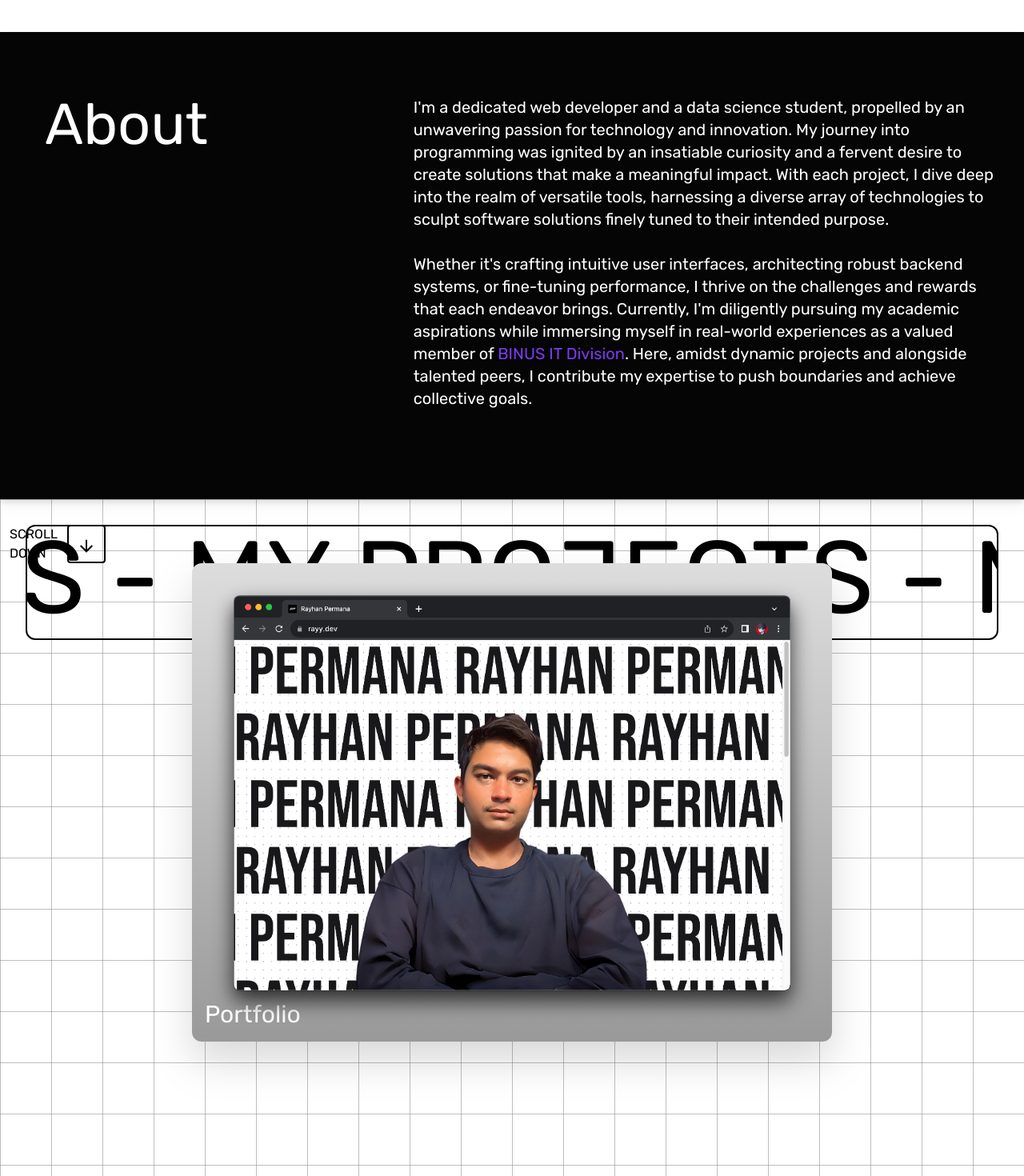
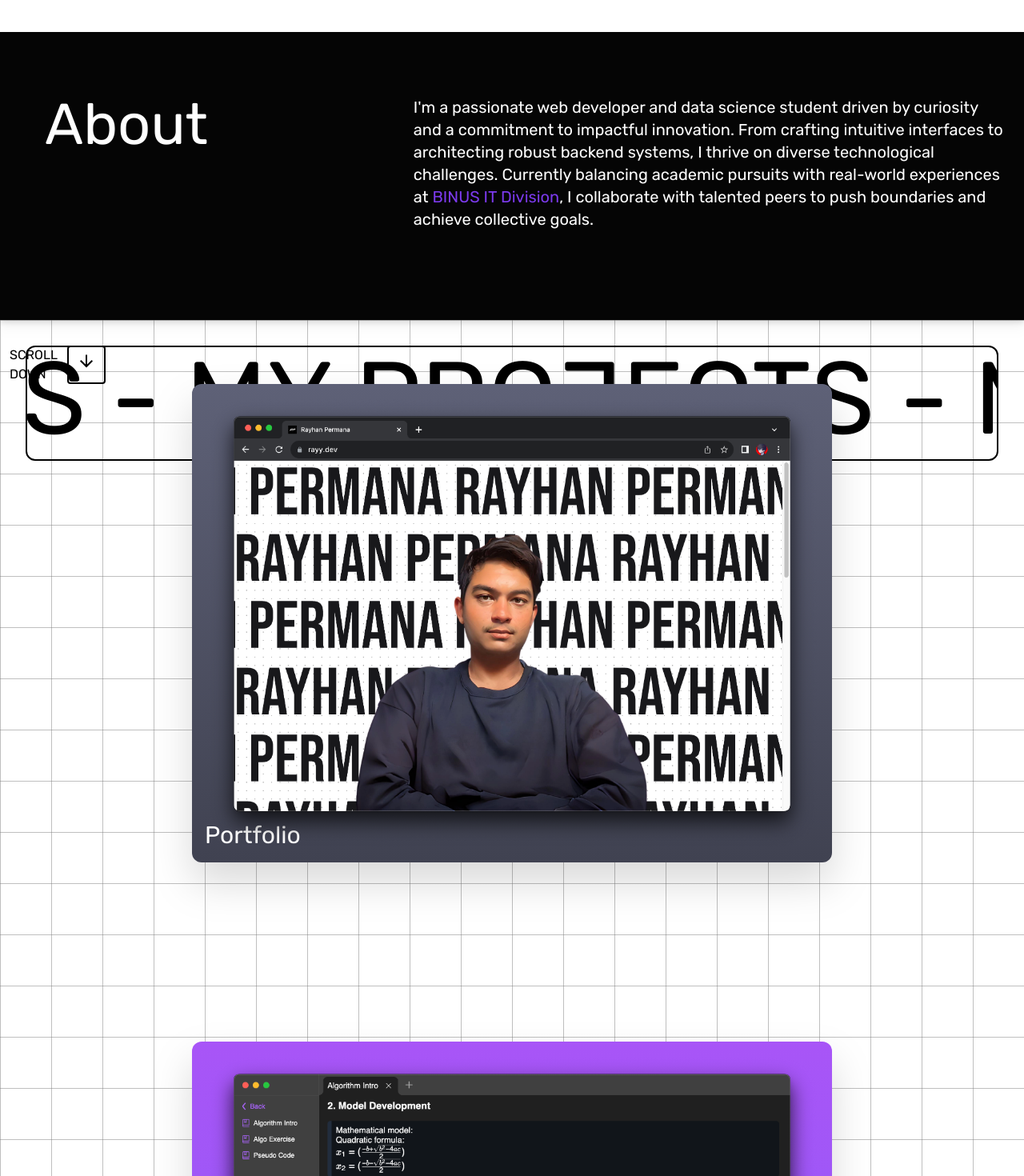
Before and after one commit to SonicRay241/my-portfolio, a Next.js app: page / in a window 1280 px wide. Shown: the part 920-2390 px from the top of the page at 80% size. Built offline with nearby package versions, Linux system fonts and the light colour scheme.

Commit message:
changed about section and changed a few project description and color

```diff
--- a/components/About/index.tsx
+++ b/components/About/index.tsx
@@ -125,16 +125,19 @@ const About: FC<{
                         {/* I&apos;m a passionate web developer adept at crafting purpose-driven software solutions using diverse tools.
                         Currently, I balance studies with a role at <a href="http://ict.binus.edu/" className="text-red-500 hover:underline">BINUS IT Division</a>,
                         thriving on collaboration and continuous learning. */}
-                        I&apos;m a dedicated web developer and a data science student, propelled by an unwavering passion for technology and innovation.
+                        {/* I&apos;m a dedicated web developer and a data science student, propelled by an unwavering passion for technology and innovation.
                         My journey into programming was ignited by an insatiable curiosity and a fervent desire to create solutions
                         that make a meaningful impact. With each project, I dive deep into the realm of versatile tools, harnessing
                         a diverse array of technologies to sculpt software solutions finely tuned to their intended purpose.
                         <br/><br/>Whether it&apos;s crafting intuitive user interfaces, architecting robust backend systems, or fine-tuning
                         performance, I thrive on the challenges and rewards that each endeavor brings. Currently, I&apos;m
                         diligently pursuing my academic aspirations while immersing myself in real-world experiences as a valued
-                        member of <a href="http://ict.binus.edu/" className="text-violet-600 hover:underline">BINUS IT Division</a>.
+                        member of <a href="http://ict.binus.edu/" target="_blank" className="text-violet-600 hover:underline">BINUS IT Division</a>.
                         Here, amidst dynamic projects and alongside talented peers, I contribute my expertise to push boundaries and
-                        achieve collective goals.
+                        achieve collective goals. */}
+                        I'm a passionate web developer and data science student driven by curiosity and a commitment to impactful innovation.
+                        From crafting intuitive interfaces to architecting robust backend systems, I thrive on diverse technological challenges.
+                        Currently balancing academic pursuits with real-world experiences at <a href="http://ict.binus.edu/" target="_blank" className="text-violet-600 hover:underline">BINUS IT Division</a>, I collaborate with talented peers to push boundaries and achieve collective goals.
                         {/* I&apos;m a */}
                         {/* I&apos;m a dedicated web developer driven by a profound passion for technology and innovation.
                         My journey into the realm of programming began with an insatiable curiosity and a desire to create impactful solutions.
--- a/components/ProjectDescription/index.tsx
+++ b/components/ProjectDescription/index.tsx
@@ -1,7 +1,7 @@
 "use client"
 
 import { Variants, motion } from "framer-motion"
-import { FC } from "react"
+import { FC, useState, useEffect } from "react"
 import CloseIcon from '@mui/icons-material/Close';
 import { TProjectData } from "@/libs/types";
 import { Property } from "csstype"
@@ -15,6 +15,15 @@ FC<{
     mouseEnterHandler: (size: number, color: Property.BackgroundColor, blendMode?: Property.MixBlendMode) => void,
     mouseLeaveHandler: () => void,
 }> = (props) => {
+    const [render, setRender] = useState(false)
+
+    useEffect(()=>{
+        if (!render)
+        setTimeout(()=>{
+            setRender(true)
+        }, 500)
+    })
+
     const variants: Variants = {
         container: {
             scaleY: props.show ? 1 : 0,
@@ -34,12 +43,13 @@ FC<{
     }
 
     return (
+        <>
             <motion.div
                 className="fixed w-screen h-[50vh] z-30 origin-bottom scale-y-0 bottom-0"
                 variants={variants}
                 animate="container"
             >
-            <div className="w-full h-full bg-white origin-bottom drop-shadow-lg p-6 rounded-2xl">
+                <div className="w-full h-full bg-white origin-bottom drop-shadow-lg p-6 rounded-2xl" style={{opacity: render ? 1 : 0}}>
                     <motion.div
                         className="absolute h-8 w-8 top-6 left-6"
                         onClick={props.closeCallback}
@@ -90,9 +100,9 @@ FC<{
                                 </motion.div>
                             </div>
                         </div>
-
                 </div>
             </motion.div>
+        </>
     )
 }
 
--- a/components/Projects/index.tsx
+++ b/components/Projects/index.tsx
@@ -42,7 +42,7 @@ FC<{
                     className="flex w-full flex-col"
                     style={{
                         y: projectsParallax,
-                        transition: "all 500ms cubic-bezier(0.165, 0.84, 0.44, 1)",
+                        transition: "transform 500ms cubic-bezier(0.165, 0.84, 0.44, 1)",
                         translateY: 192
                     }}
                 >
--- a/libs/projectList.ts
+++ b/libs/projectList.ts
@@ -9,8 +9,8 @@ const projectList: TProjectData[] = [
         name: "Portfolio",
         image: PortFolio,
         imageAlt: "My Portfolio",
-        bgFrom: "#ddd",
-        bgTo: "#999",
+        bgFrom: "#5e6177",
+        bgTo: "#404251",
         description: "Portfolio website i made with NextJS and Framer Motion.",
         urls: [
             {
@@ -29,7 +29,7 @@ const projectList: TProjectData[] = [
         imageAlt: "Livre App",
         bgFrom: "#a855f7",
         bgTo: "#8b5cf6",
-        description: "A markdown editor used for note-taking. Built with Sveltekit and Electron.",
+        description: "Livre is a markdown editor used for note-taking. Built with Sveltekit and Electron.",
         urls: [
             {
                 title: "Github",
```
Lines whose indentation alone changed are shown as unchanged.
